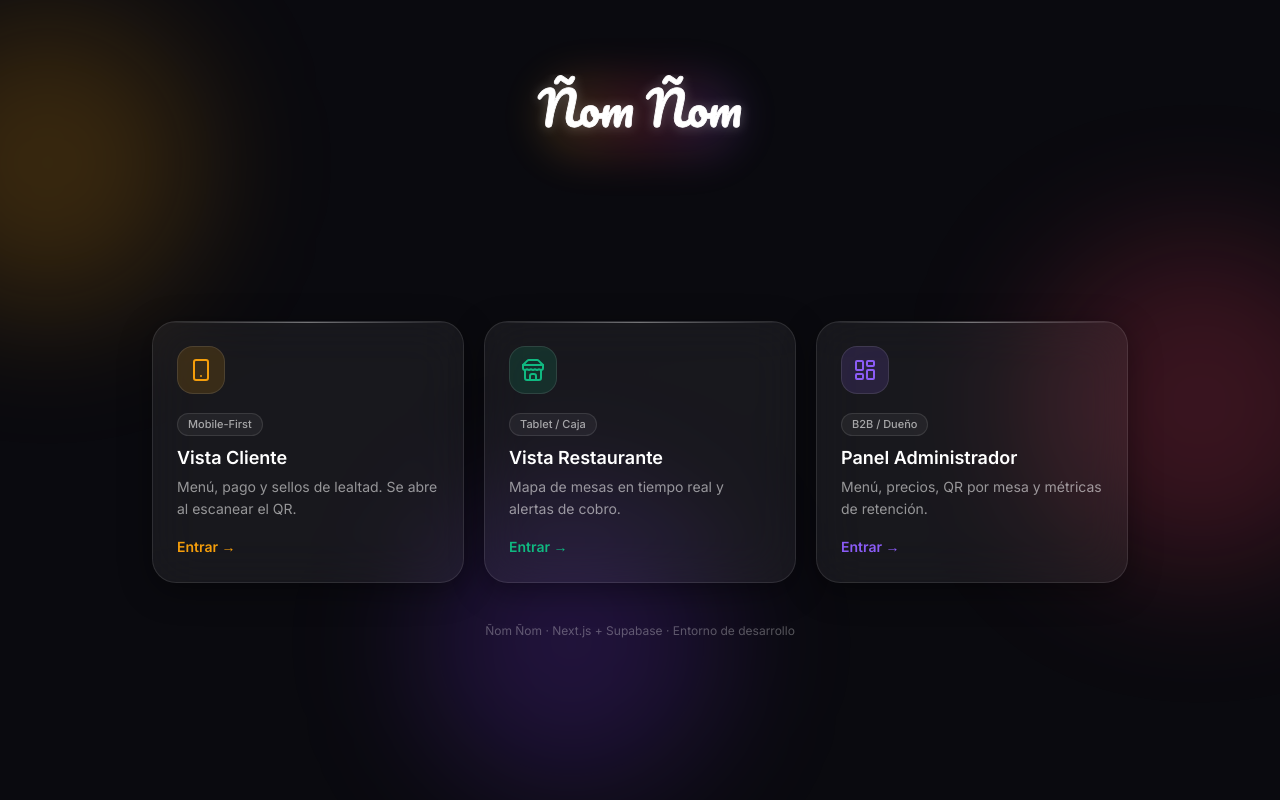
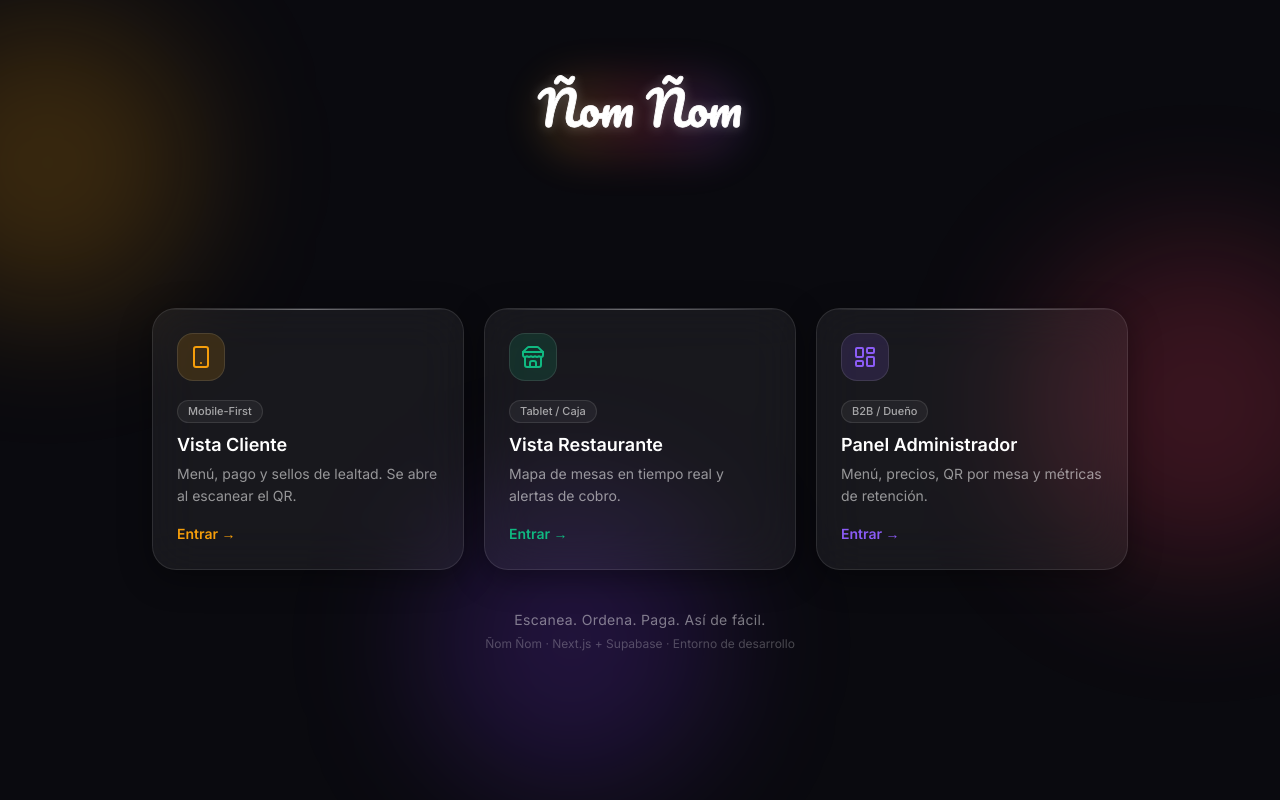
Before and after one commit to Ma42517/gastronomi-app, a Next.js app: page / in a window 1280 px wide. Built offline with nearby package versions, Linux system fonts and the light colour scheme.

Commit message:
feat(ui): eslogan persistente en pequeno al pie de la home

```diff
--- a/src/app/page.tsx
+++ b/src/app/page.tsx
@@ -187,9 +187,14 @@ export default function Home() {
           })}
         </div>
 
-        <p className="mt-10 text-center font-sans text-xs text-white/30">
-          Ñom Ñom · Next.js + Supabase · Entorno de desarrollo
-        </p>
+        <div className="mt-10 text-center">
+          <p className="font-sans text-sm tracking-wide text-white/45">
+            Escanea. Ordena. Paga. Así de fácil.
+          </p>
+          <p className="mt-1.5 font-sans text-xs text-white/25">
+            Ñom Ñom · Next.js + Supabase · Entorno de desarrollo
+          </p>
+        </div>
       </section>
     </main>
   );
```
